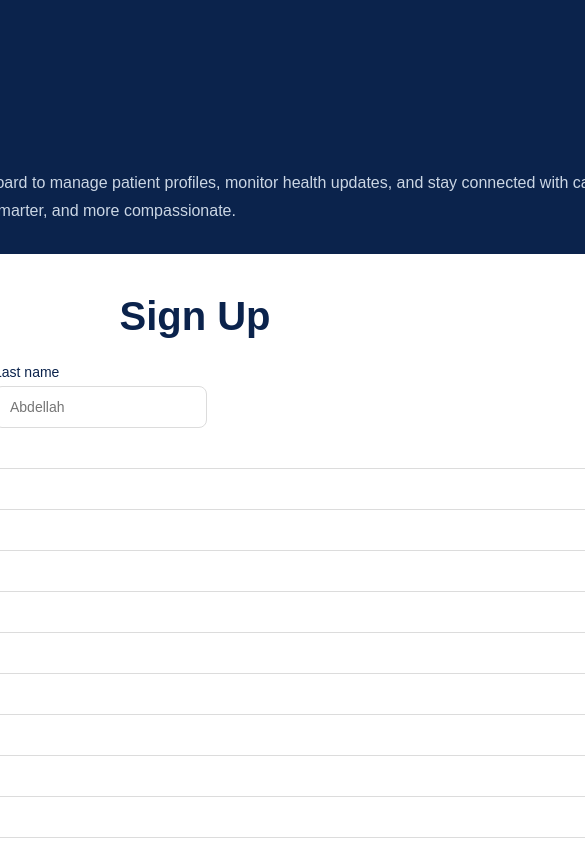
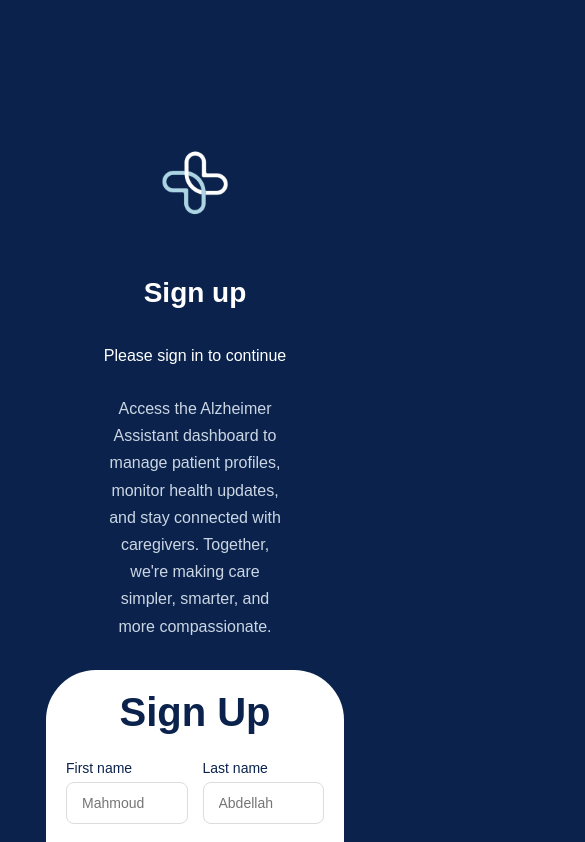
Before and after one commit to MindMate-Project/Web, a React (Create React App) app: page /api/auth/signup in a window 390 px wide. Shown: the top 842 px of the page, 585 px wide, since content can reach past the window. Built offline with nearby package versions, Linux system fonts and the light colour scheme.

Commit message:
Responsive Design For SignUp

```diff
--- a/src/App.css
+++ b/src/App.css
@@ -8,9 +8,6 @@
 :root {
     --primary-bg: #14274E;
     --border-color: #dcdcdc;
-    --border-radius-lg: 25px;
-    --border-radius-md: 10px;
-    --border-radius-sm: 8px;
 }
 
 body {
@@ -21,9 +18,9 @@ body {
     height: 100vh;
 }
 
+/* Home page buttons just for mounting it will be removed later */
 .hbtn {
     margin: 10px;
     color: black;
     background-color: white;
-
 }
--- a/src/components/Auth/SignUp.css
+++ b/src/components/Auth/SignUp.css
@@ -1,40 +1,40 @@
-body{
+body {
     margin: 0;
     padding: 0;
     box-sizing: border-box;
     font-family: 'Poppins', 'Nunito', sans-serif;
     background-color: #0b234c;
 }
+:root {
+    --primary-bg: #14274E;
+    --border-color: #dcdcdc;
+}
+
 .container {
     width: 100%;
     max-width: 1300px;
-    height: 100vh;
+    height: 750px;
     display: flex;
     padding: 46px;
     color: white;
 }
 
 /* LEFT SIDE */
-/* .left {
-    flex: 1;
-    padding-right: 60px;
-} */
+.left {
+    display: flex;
+    flex-direction: column;
+}
 
 .logo {
-    width: 120px;
-    height: 120px;
-    background: transparent;
-    border-radius: 50%;
-    margin-bottom: 30px;
+    width: 230px;
+}
+
+.logo img {
+    width: 100%;
     position: relative;
+    left: -65px;
 }
-.logo img {
-    position: absolute;
-    left: -57px;
-    /* top: 0; */
-    /* right: 0; */
-    width: 150%;
-}
+
 .left h2 {
     height: 60px;
     font-size: 34px;
@@ -55,11 +55,12 @@ body{
 
 /* RIGHT SIDE CARD */
 .card {
-width: 938px;
+    width: 938px;
     height: 679px;
     background: white;
     border-radius: 50px;
     padding: 40px;
+    margin-right: 40px;
     color: #0b234c;
 }
 
@@ -76,6 +77,7 @@ form {
     flex-direction: column;
     gap: 18px;
 }
+
 .field {
     display: flex;
     flex-direction: column;
@@ -87,6 +89,7 @@ label {
     color: #0b234c;
     font-weight: 500;
 }
+
 .row {
     display: flex;
     gap: 15px;
@@ -117,18 +120,82 @@ button:hover {
 }
 
 /* Responsive */
-@media (max-width: 900px) {
+
+@media (max-width: 1200px) {
+    .card {
+        width: 100%;
+    }
+    .left {
+        width: 100%;
+    }
+}
+
+@media (max-width: 992px) {
+    .card {
+        width: 100%;
+    }
+
+    .left {
+        width: 100%;
+    }
+}
+
+@media (max-width: 768px) {
     .container {
         flex-direction: column;
-        height: auto;
+    }
+
+    .card {
+        width: 100%;
+        margin: 0 auto;
+    }
+
+    .left {
+        display: flex;
+        flex-direction: column;
+        align-items: center;
+        justify-content: center;
+        margin: 0;
+        padding: 0 20px 20px;
+        text-align: center;
+    }
+
+
+    .logo img {
+        left: 0;
+    }
+
+    .left h2 {
+        font-size: 28px;
+    }
+}
+
+@media (max-width: 480px) {
+    .card {
+        width: 100%;
         padding: 20px;
     }
 
-    .description {
-        width: 100%;
+    .left {
+        margin: 0;
+        padding: 0 20px 20px;
+        text-align: center;
     }
 
-    .card {
-        margin-top: 30px;
+    .logo {
+        width: 180px;
+        margin: 0 auto;
+    }
+
+    .logo img {
+        left: 0;
+    }
+
+    .left h2 {
+        font-size: 28px;
+    }
+
+    .left .description {
+        margin: 10px auto;
     }
 }
```
